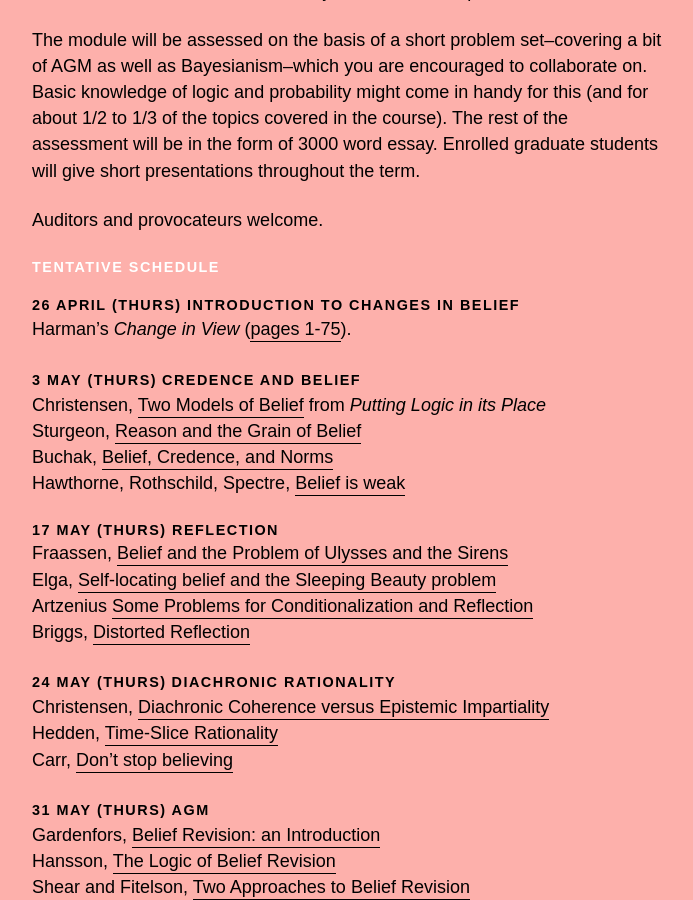
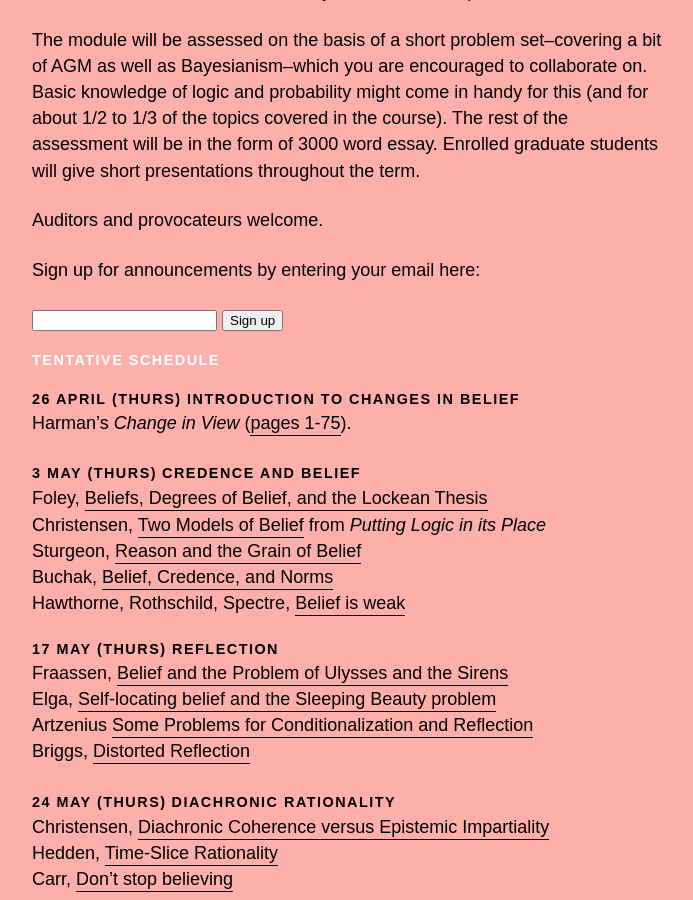
Before and after one commit to danielrothschild/danielrothschild.github.io, a Jekyll site: the page built from _pages/41_changing.md, in a window 1280 px wide and 900 px high, scrolled down 1023 px. Shown: the whole window, without its empty margins (248-941 px from the left). Built offline with Jekyll 4.4.1, drawn with Linux system fonts in a browser that asks for light colours; comment, search, counter and statistics services are not loaded.

Commit message:
add  form

```diff
--- a/_pages/41_changing.md
+++ b/_pages/41_changing.md
@@ -27,6 +27,12 @@ The module will be assessed on the basis of a short problem set--covering a bit
 
 Auditors and provocateurs welcome.
 
+Sign up for announcements by entering your email here:
+
+<form action="https://formspree.io/drothsch@gmail.com" method="POST">
+    <input type="email" name="myemail">
+    <input type="submit" value="Sign up">
+</form>
 
 <div class="title"> TENTATIVE SCHEDULE </div>
 
@@ -35,10 +41,12 @@ Harman's *Change in View* ([pages 1-75](https://www.dropbox.com/s/iynhp1s702m2g5
 
 
 <span class="titleblack">3 May (Thurs)</span> <span class = "titlethin">  CREDENCE AND BELIEF </span><br>
+Foley, [Beliefs, Degrees of Belief, and the Lockean Thesis](http://fitelson.org/bayes/foley.pdf)<br>
 Christensen, [Two Models of Belief](http://fitelson.org/bayes/christensen_ch2.pdf) from *Putting Logic in its Place* <br>
 Sturgeon, [Reason and the Grain of Belief](http://www.jstor.org/stable/25177157)  <br>
 Buchak, [Belief, Credence, and Norms](http://www.larabuchak.net/s/A04-Belief-Credence-and-Norms.pdf)  <br>
 Hawthorne, Rothschild, Spectre, [Belief is weak](http://dx.doi.org/10.1007/s11098-015-0553-7)
+
 
 
 <span class="titleblack"> 17 May (Thurs) </span> <span class = "titlethin"> REFLECTION </span><br>
```
Also changed, not shown: 3 other files.
